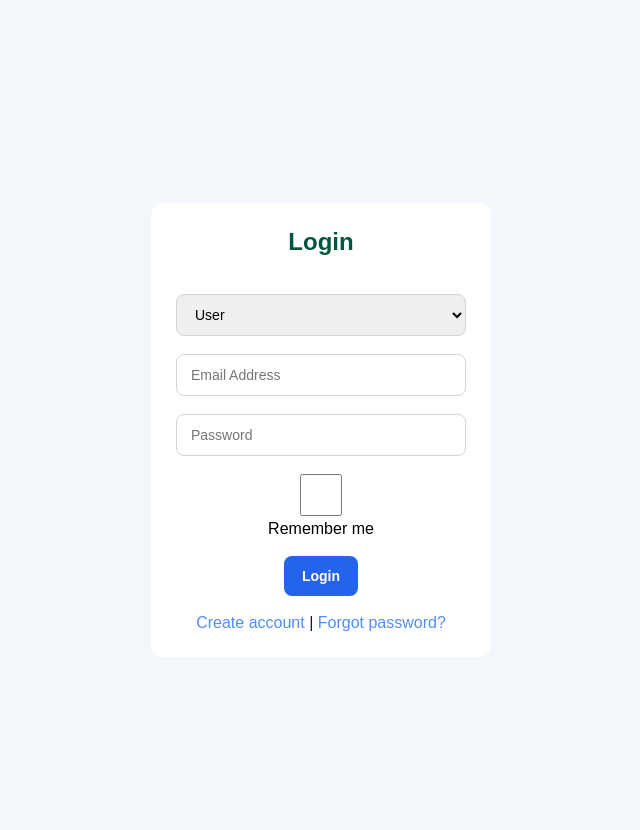
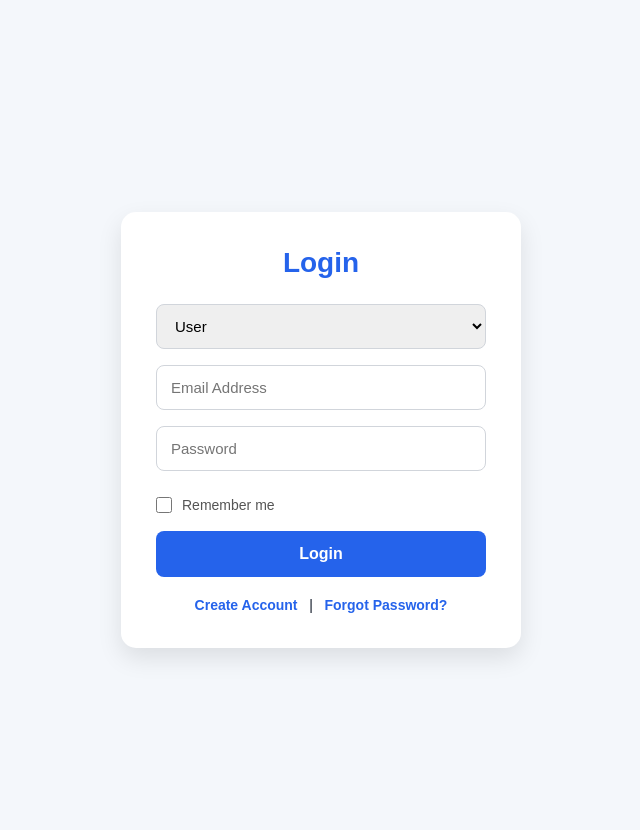
Before and after one commit to bean621311-lgtm/project_financial-system, a Flask app: page /login in a window 1280 px wide. Shown: the whole page, without its empty margins (319-959 px from the left). Run offline with Flask 3, Linux system fonts and the light colour scheme; data that the repository does not hold is empty.

Commit message:
Update login.html

```diff
--- a/main/templates/login.html
+++ b/main/templates/login.html
@@ -2,73 +2,284 @@
 <html lang="en">
 <head>
 <meta charset="UTF-8">
-<title>Login</title>
+<meta name="viewport" content="width=device-width, initial-scale=1.0">
+<title>Login - Financial & Inventory Management System</title>
+
+<link rel="stylesheet" href="{{ url_for('static', filename='css/style.css') }}">
+
 <style>
-h2{
-font-size:26px;
-margin-bottom:20px;
-color:#035741;
+
+body{
+    margin:0;
+    padding:0;
+    font-family:'Segoe UI', Arial, sans-serif;
+    background:#f4f7fb;
+    display:flex;
+    justify-content:center;
+    align-items:center;
+    min-height:100vh;
 }
 
+.container{
+    width:100%;
+    display:flex;
+    justify-content:center;
+    align-items:center;
+    padding:20px;
+}
+
+.login-card{
+
+    width:100%;
+    max-width:400px;
+
+    background:#ffffff;
+
+    padding:35px;
+
+    border-radius:15px;
+
+    box-shadow:0 10px 25px rgba(0,0,0,.10);
+
+}
+
+.login-card h2{
+
+    text-align:center;
+
+    color:#2563eb;
+
+    font-size:28px;
+
+    margin-bottom:25px;
+
+}
+
+form{
+
+    display:flex;
+
+    flex-direction:column;
+
+}
+
+select,
+input{
+
+    width:100%;
+
+    height:45px;
+
+    padding:0 14px;
+
+    margin-bottom:16px;
+
+    border:1px solid #d1d5db;
+
+    border-radius:8px;
+
+    font-size:15px;
+
+    outline:none;
+
+    transition:.3s;
+
+}
+
+select:focus,
+input:focus{
+
+    border-color:#2563eb;
+
+    box-shadow:0 0 5px rgba(37,99,235,.2);
+
+}
+
+.remember{
+
+    display:flex;
+
+    align-items:center;
+
+    gap:10px;
+
+    margin-bottom:18px;
+
+    font-size:14px;
+
+    color:#555;
+
+}
+
+.remember input{
+
+    width:16px;
+
+    height:16px;
+
+    margin:0;
+
+}
+
+button{
+
+    width:100%;
+
+    height:46px;
+
+    border:none;
+
+    border-radius:8px;
+
+    background:#2563eb;
+
+    color:#ffffff;
+
+    font-size:16px;
+
+    font-weight:600;
+
+    cursor:pointer;
+
+    transition:.3s;
+
+}
+
+button:hover{
+
+    background:#1d4ed8;
+
+}
+
+.links{
+
+    text-align:center;
+
+    margin-top:20px;
+
+    font-size:14px;
+
+}
+
+.links a{
+
+    text-decoration:none;
+
+    color:#2563eb;
+
+    font-weight:600;
+
+}
+
+.links a:hover{
+
+    text-decoration:underline;
+
+}
+
+#strength{
+
+    font-size:13px;
+
+    color:#ef4444;
+
+    margin-bottom:10px;
+
+}
+
+@media(max-width:480px){
+
+.login-card{
+
+padding:25px;
+
+}
+
+}
 
 </style>
 
-<link rel="stylesheet" href="{{ url_for('static', filename='css/style.css') }}">
 </head>
 
 <body>
 
 <div class="container">
+
 <div class="login-card">
 
-        <h2 id="loginTitle">Login</h2>
-        <br>
+<h2>Login</h2>
 
 <form id="loginForm" method="POST" action="/login">
-            <select name="role">
+
+<select name="role" required>
 <option value="User">User</option>
 <option value="Business">Business</option>
 </select>
-             <br><br>
-           <input type="email" name="email" id="email" placeholder="Email Address" required>
-            <br><br>
 
-            <input type="password" name="password" id="password" placeholder="Password" required>
-            <br><br>
+<input
+type="email"
+name="email"
+id="email"
+placeholder="Email Address"
+required>
 
+<input
+type="password"
+name="password"
+id="password"
+placeholder="Password"
+required>
 
 <div id="strength"></div>
-            <label>
-                <input type="checkbox" name="remember">
-                <h19 style="color: black;">Remember me </h19>
-            </label>
-            </br> </br>
 
+<div class="remember">
 
+<input
+type="checkbox"
+id="remember"
+name="remember">
+
+<label for="remember">Remember me</label>
+
+</div>
 
 <button type="submit">Login</button>
 
 </form>
-        <br>
 
-        <p>
-            <a href="/register">Create account</a> |
-            <a href="/forgot">Forgot password?</a>
-        </p>
+<div class="links">
+
+<a href="/register">Create Account</a>
+
+&nbsp; | &nbsp;
+
+<a href="/forgot">Forgot Password?</a>
 
 </div>
+
+</div>
+
 </div>
 
 <script src="{{ url_for('static', filename='js/script.js') }}"></script>
+
 <script>
-document.getElementById("loginForm")?.addEventListener("submit", function(e){
-    const password = document.getElementById("password").value;
 
-    if(password.length < 6){
+document.getElementById("loginForm").addEventListener("submit", function(e){
+
+const password=document.getElementById("password").value;
+
+if(password.length<6){
+
 e.preventDefault();
-        alert("Weak password");
+
+alert("Password must be at least 6 characters long.");
+
 }
+
 });
+
 </script>
+
 </body>
 </html>
```
Lines whose indentation alone changed are shown as unchanged.
